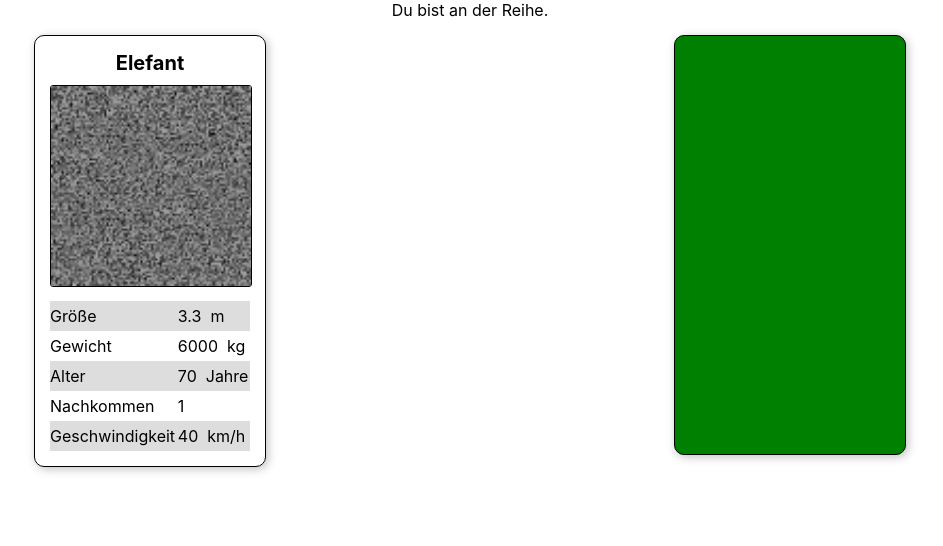
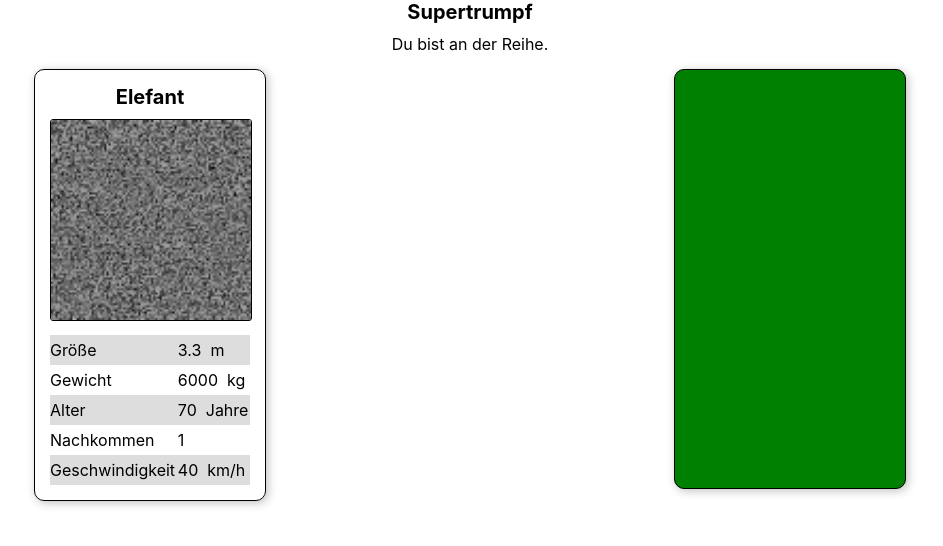
Before and after one commit to FSoprano/supertrumpf, a React (Create React App) app: page / in a window 1280 px wide. Shown: the top 546 px of the page, without its empty margins (170-1113 px from the left). Built offline with nearby package versions, Linux system fonts and the light colour scheme.

Commit message:
Add PropTypes, props to Game.jsx / set state outside of constructor

```diff
--- a/src/Game.jsx
+++ b/src/Game.jsx
@@ -1,21 +1,28 @@
 import * as React from 'react';
+import PropTypes from 'prop-types';
 import Card from './Card';
 import Animal from './Animal';
 import './Game.css';
 
 export default class Game extends React.Component {
-  constructor(props) {
-    super(props);
-    this.state = {
+  static defaultProps = {
+    title: 'Supertrumpf',
+    };
+  static propTypes = {
+    title: PropTypes.string,
+    };
+  // Der State kann inzwischen auch außerhalb des contructors gesetzt
+  // werden.
+  state = {
       playersTurn:true,
       player: [new Animal('Elefant', 'placeholder.png', 3.3, 6000, 70, 1, 40)],
       computer: [new Animal('Nashorn', 'placeholder.png', 1, 9, 2300, 50, 1, 50)],
       }
-    }
   render() {
     const { playersTurn, player, computer } = this.state;
     return (
       <div>
+        <h1>{this.props.title}</h1>
         <div className="info">
           {playersTurn ? 'Du bist' : 'Der Computer ist'} an der Reihe.
         </div>
```
